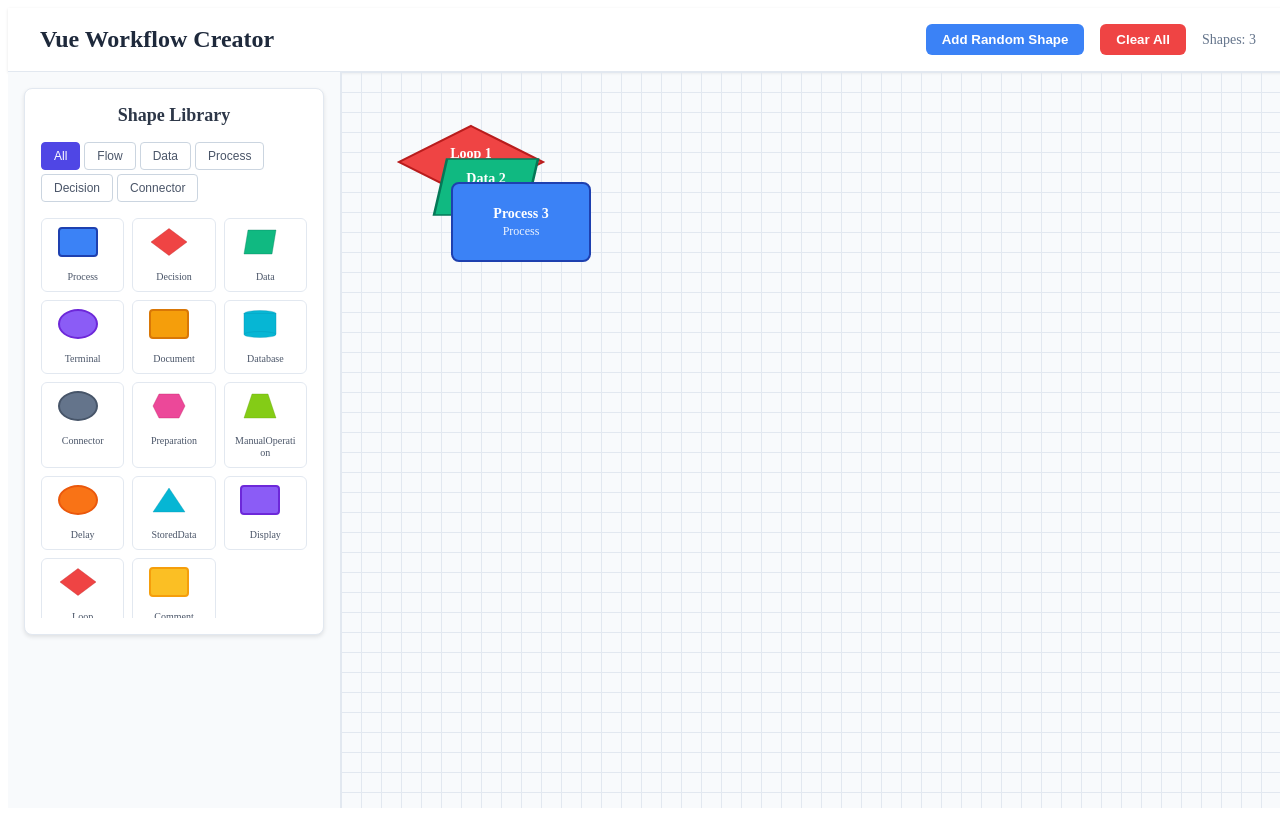
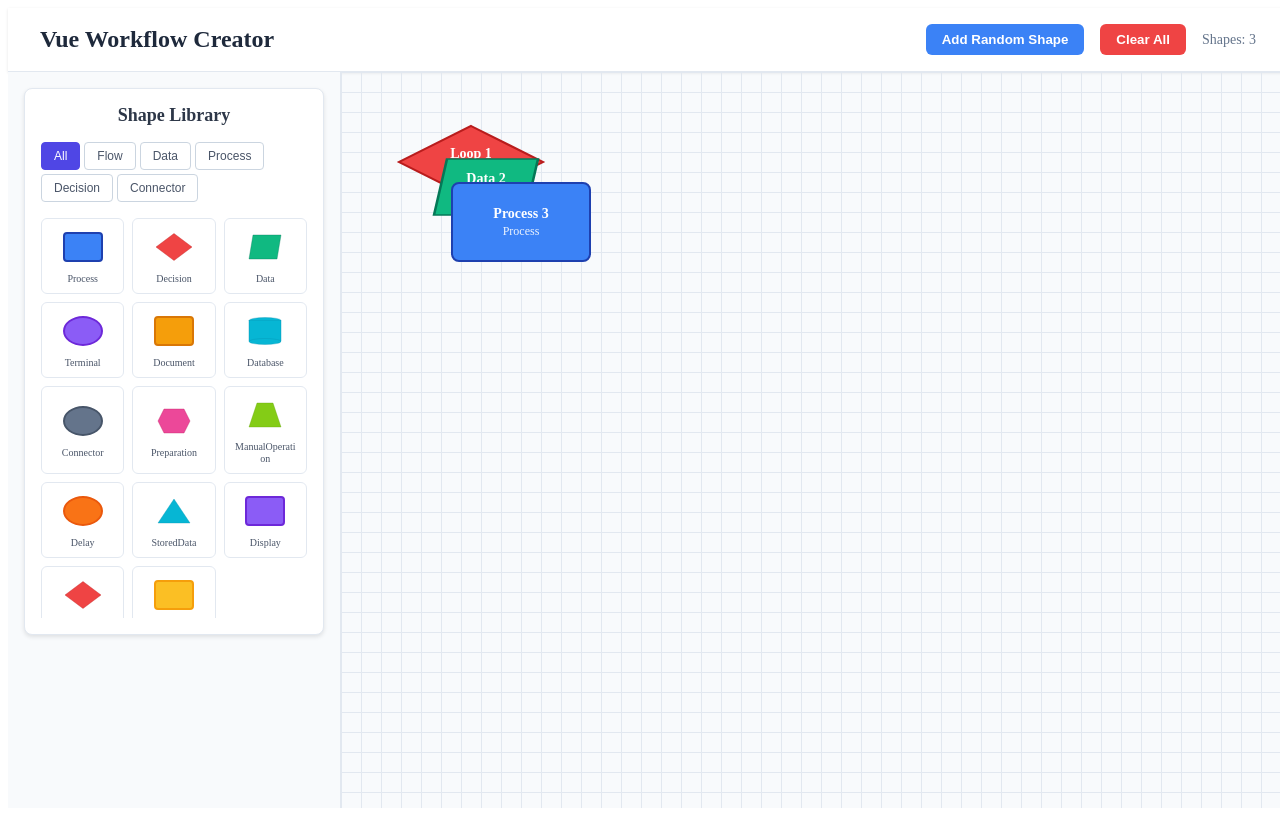
Before and after one commit to fabiomdf/vue-workflow-creator, a Vue app: page / in a window 1280 px wide. Built offline with nearby package versions, Linux system fonts and the light colour scheme; the HTML template or start-up script is replaced by a standard one.

Commit message:
Enhance ShapeSelector styling: center align shape items and improve layout for better visual consistency

```diff
--- a/src/components/shape/ShapeSelector.vue
+++ b/src/components/shape/ShapeSelector.vue
@@ -131,12 +131,14 @@ const selectShape = (shapeType: ShapeType) => {
     display: flex;
     flex-direction: column;
     align-items: center;
+    justify-content: center;
     padding: 8px;
     border: 1px solid #e2e8f0;
     border-radius: 6px;
     cursor: pointer;
     transition: all 0.2s ease;
     background: white;
+    text-align: center;
 }
 
 .shape-item:hover {
@@ -154,6 +156,17 @@ const selectShape = (shapeType: ShapeType) => {
     justify-content: center;
     margin-bottom: 4px;
     position: relative;
+    /* Força centralização perfeita */
+    text-align: center;
+}
+
+/* Garantir que o ShapeRenderer fique centralizado */
+.shape-preview > * {
+    margin: 0 auto;
+    display: block;
+    position: relative !important;
+    top: auto !important;
+    left: auto !important;
 }
 
 .shape-label {
@@ -162,6 +175,9 @@ const selectShape = (shapeType: ShapeType) => {
     text-align: center;
     line-height: 1.2;
     word-break: break-word;
+    width: 100%;
+    display: block;
+    margin-top: 2px;
 }
 
 /* Custom scrollbar */
```
